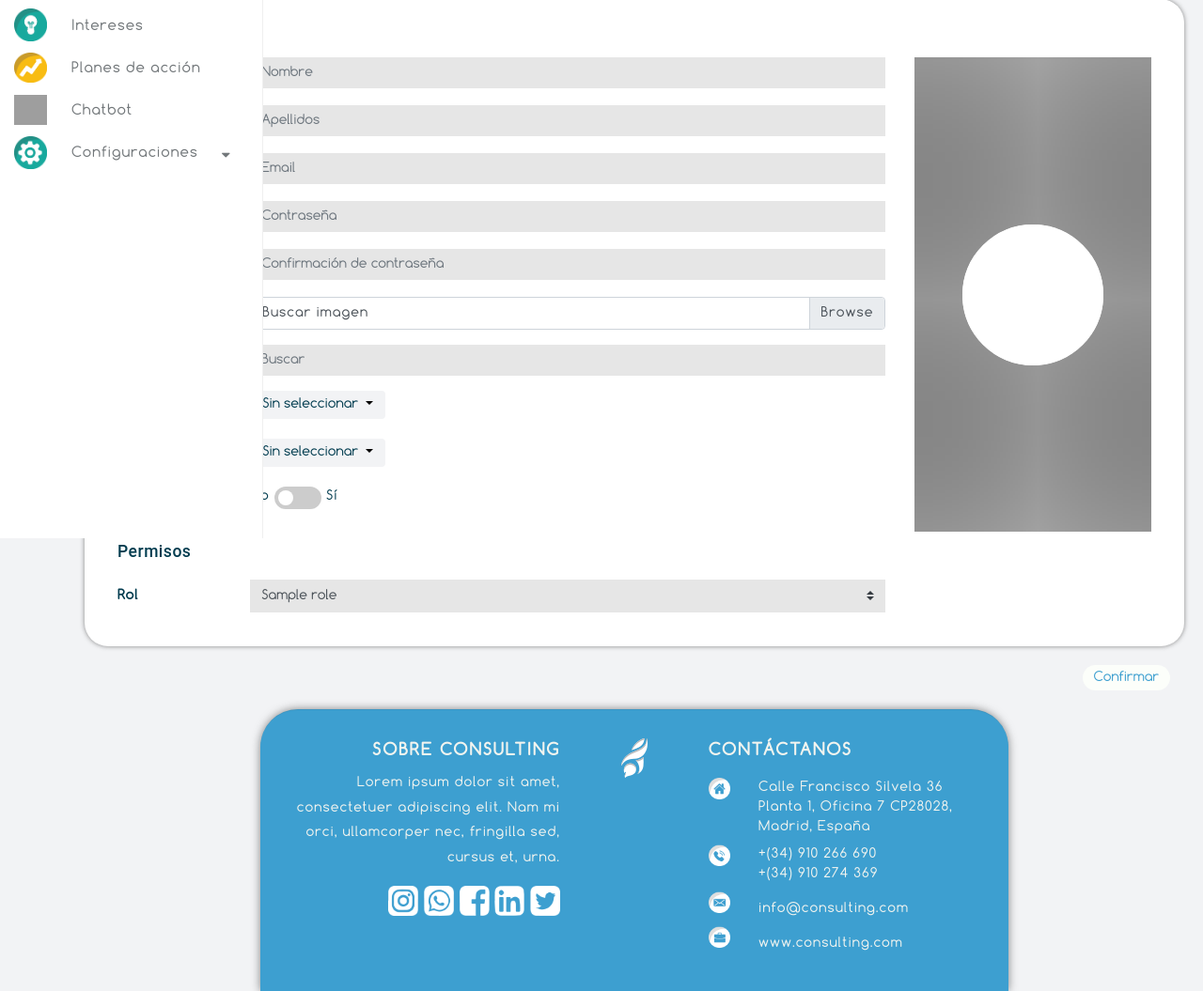
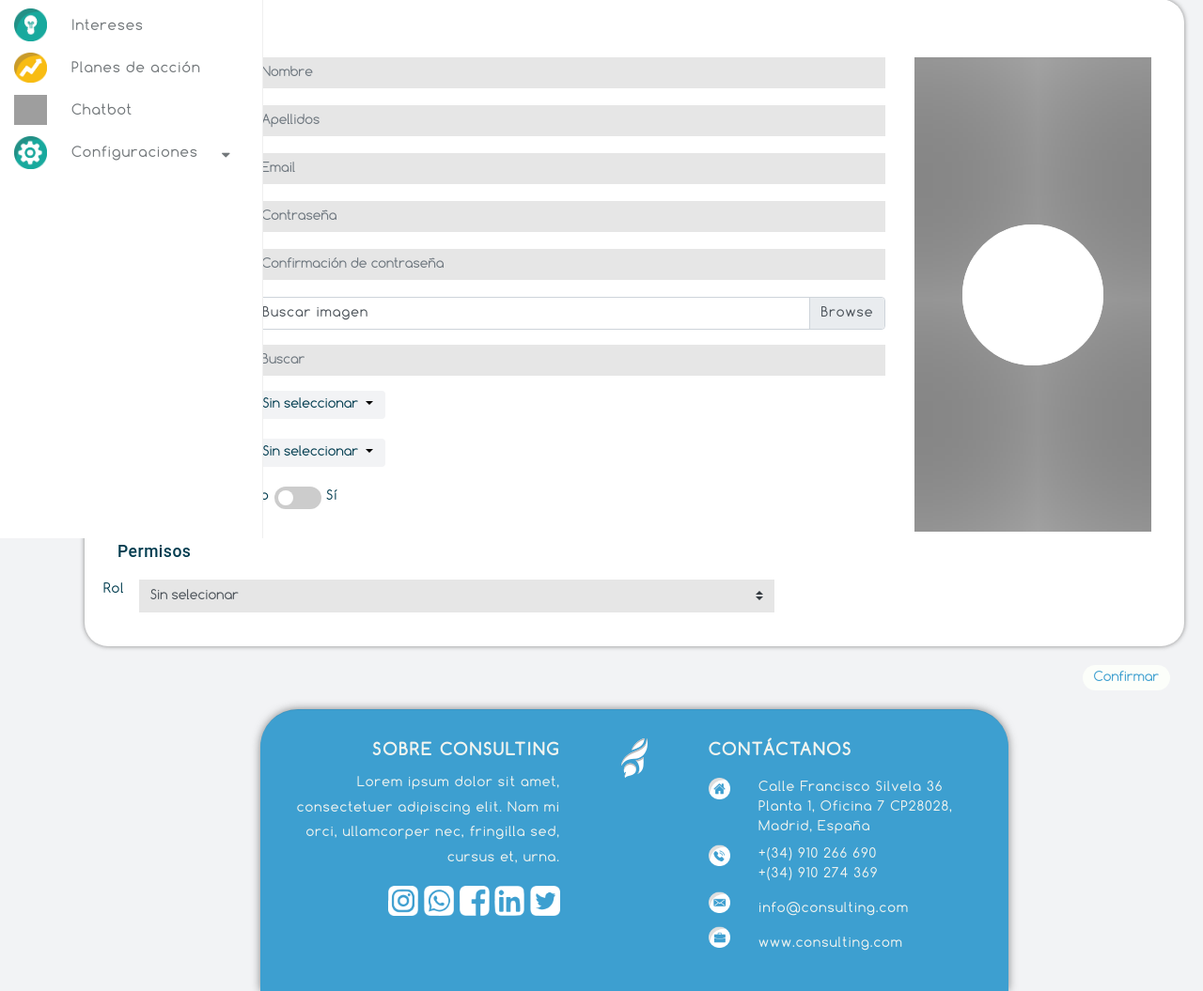
Before and after one commit to caribestartup/consultoria, a Laravel app: template resources/views/users/edit.blade.php in a window 1280 px wide. Shown: the part 227-1282 px from the top of the page at 94% size. Run offline with Laravel 8, Linux system fonts and the light colour scheme; the template is opened without the code that fills it: most values are stand-ins (such as "Sample title", 1, 10 or a date in 2020); data that the repository does not hold is empty; some libraries are stand-ins or nearby versions; grey boxes are pictures that could not be loaded.

Commit message:
editar usuario tenemos que ver las validaciones y trabajar mejor en esa area por ahora esta funcional

```diff
--- a/app/Http/Controllers/UserController.php
+++ b/app/Http/Controllers/UserController.php
@@ -141,6 +141,7 @@
         $user = User::findOrFail($id);
         // $roles = Role::all();
         // $userRoleId = $user->roles[0]->id;
+        $roles = array('' => 'Sin selecionar', 'Administrador' => 'Administrador', 'Jefe' => 'Jefe', 'Empleado' => 'Empleado');
         $departments = Department::all();
         $groups = Group::all();
 
@@ -185,7 +186,7 @@
 //            'model_id' => $user->id
 //        ]);
         // Los usuarios solo tienen un rol
-        DB::table('model_has_roles')->where('model_id', $user->id)->update(['role_id' => $data['role']]);
+        // DB::table('model_has_roles')->where('model_id', $user->id)->update(['role_id' => $data['role']]);
 
         return redirect()->route('users.index')->withSuccess(trans('users.user_success_update'));
     }
--- a/resources/views/users/edit.blade.php
+++ b/resources/views/users/edit.blade.php
@@ -295,17 +295,13 @@
 			<div class="row">
 				<div class="col-sm-12 col-md-9">
 					<div class="form-group row">
-						{{ Form::label("role", trans('users.label_role'), ["class"=>"col-sm-12 col-md-2 col-form-label fw-600"]) }}
+						<label for="rol">Rol</label>
 						<div class="col-sm-12 col-md-10">
-							{{--{!! Form::select("role",[$rolesNames],null,["placeholder" => trans('users.placeholder_role'), "class"=>"form-control custom-select", "optgroup"=>"false"]) !!}--}}
-							<select name="role" placeholder="{{ trans('users.placeholder_role') }}" class="form-control custom-select">
-								@foreach($roles as $role)
-									<option value="{{ $role->id }}"
-											@if($role->id==$userRoleId)
-											selected="true"
-											@endif
-									>{{ $role->name }}</option>
-								@endforeach
+							<select name="rol" placeholder="{{ trans('users.placeholder_role') }}" class="form-control custom-select">
+									<option value="">Sin selecionar</option>
+									<option value="Administrador">Administrador</option>
+									<option value="Jefe">Jefe</option>
+									<option value="Empleado">Empleado</option>
 							</select>
 						</div>
 					</div>
```
Also changed, not shown: public/uploads/avatars/JEr3PImLEAR7lidoDcAZnUyWAq62GRRRqVXcaLPURg9MnInpUJpYEMwrBFydmvTy.png (deleted), public/uploads/avatars/uFTkqeGbViFSd7TmzQyCU5ggrqB96zij78Da5RfVzww62I4DwrMEYrrSiH93F7SI.png (added).
